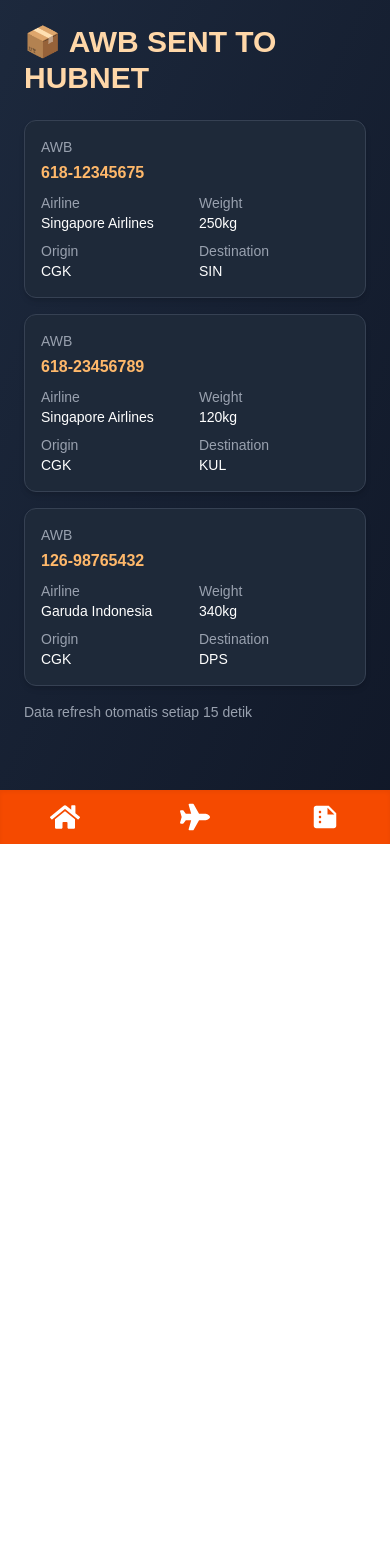
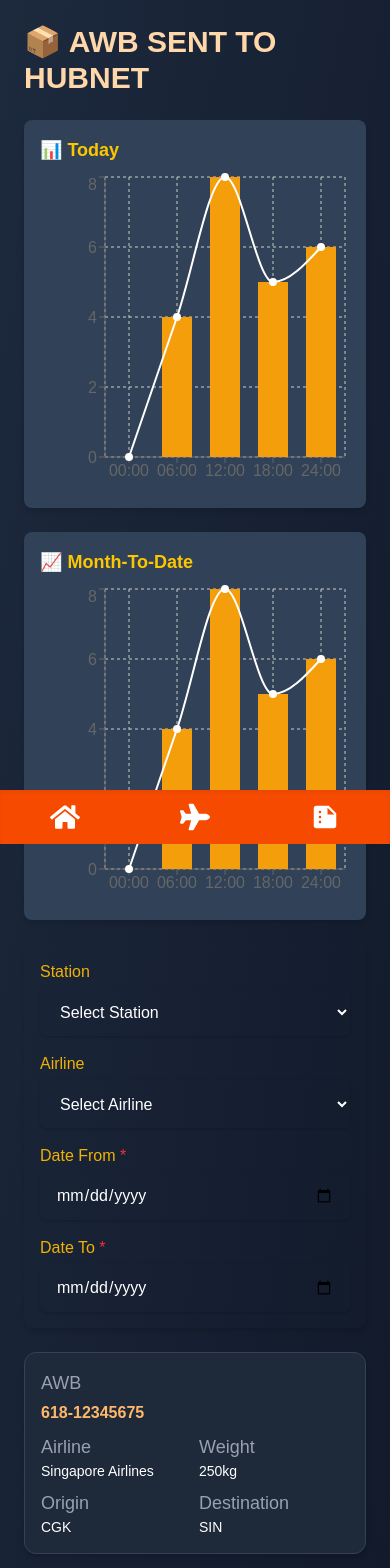
Before and after one commit to itappsjas/hubnet, a Next.js app: page /dashboard in a window 390 px wide. Shown: the top 1568 px of the page. Before the commit the page ends 844 px from the top, so only its background shows below. Built offline with nearby package versions, Linux system fonts and the light colour scheme.

Commit message:
Update 1

```diff
--- a/app/components/AwbTable.tsx
+++ b/app/components/AwbTable.tsx
@@ -52,24 +52,24 @@ export default function AwbTable({ awbData }: { awbData: AwbData[] }) {
             key={index}
             className="bg-gray-800 border border-gray-700 rounded-xl p-4 shadow-md"
           >
-            <p className="text-sm text-gray-400 mb-1">AWB</p>
+            <p className="text-lg text-gray-400 mb-1">AWB</p>
             <p className="font-bold text-orange-300">{row.awb}</p>
 
             <div className="mt-2 grid grid-cols-2 text-sm gap-2">
               <div>
-                <p className="text-gray-400">Airline</p>
+                <p className="text-lg text-gray-400">Airline</p>
                 <p>{row.airline}</p>
               </div>
               <div>
-                <p className="text-gray-400">Weight</p>
+                <p className="text-lg text-gray-400">Weight</p>
                 <p>{row.weight}</p>
               </div>
               <div>
-                <p className="text-gray-400">Origin</p>
+                <p className="text-lg text-gray-400">Origin</p>
                 <p>{row.origin}</p>
               </div>
               <div>
-                <p className="text-gray-400">Destination</p>
+                <p className="text-lg text-gray-400">Destination</p>
                 <p>{row.destination}</p>
               </div>
             </div>
--- a/app/dashboard/page.tsx
+++ b/app/dashboard/page.tsx
@@ -5,6 +5,17 @@ import Sidebar from '../components/Sidebar'
 import MobileNav from '../components/MobileNav'
 import PageHeader from '../components/PageHeader'
 import AwbTable from '../components/AwbTable'
+import {
+  ComposedChart,
+  Bar,
+  Line,
+  XAxis,
+  YAxis,
+  CartesianGrid,
+  Tooltip,
+  ResponsiveContainer,
+} from 'recharts'
+
 
 
 interface AwbData {
@@ -55,15 +66,121 @@ export default function DashboardPage() {
     return () => clearInterval(interval)
   }, [])
 
+  // Contoh data dummy
+const todayChartData = [
+  { name: '00:00', count: 0 },
+  { name: '06:00', count: 4 },
+  { name: '12:00', count: 8 },
+  { name: '18:00', count: 5 },
+  { name: '24:00', count: 6 },
+]
+
+const mtdChartData = [
+  { name: 'Jul 1', count: 12 },
+  { name: 'Jul 2', count: 18 },
+  { name: 'Jul 3', count: 9 },
+  { name: 'Jul 4', count: 15 },
+  { name: 'Jul 5', count: 11 },
+  { name: 'Jul 6', count: 20 },
+  { name: 'Jul 7', count: 14 },
+]
+
+
   return (
     <div className="flex min-h-screen bg-gradient-to-br from-slate-800 to-gray-900 text-white relative">
       <Sidebar />
       <MobileNav />
       <main className="flex-1 p-6 pb-24 lg:pb-6">
         <PageHeader title="📦 AWB SENT TO HUBNET" />
+
+        {/* Grafik Today & MTD */}
+          <div className="grid grid-cols-1 md:grid-cols-2 gap-6 mb-6">
+            {/* Grafik Today */}
+            <div className="bg-slate-700 rounded-lg p-4 shadow-md">
+              <h2 className="text-lg font-semibold mb-2 text-yellow-400">📊 Today</h2>
+              <ResponsiveContainer width="100%" height={320}>
+                <ComposedChart data={todayChartData}>
+                  <CartesianGrid strokeDasharray="3 3" />
+                  <XAxis dataKey="name" />
+                  <YAxis allowDecimals={false} />
+                  <Tooltip />
+                  <Bar dataKey="count" barSize={30} fill="#f59e0b" />
+                  <Line type="monotone" dataKey="count" stroke="#fff" strokeWidth={2} />
+                </ComposedChart>
+              </ResponsiveContainer>
+            </div>
+
+            {/* Grafik MTD */}
+            <div className="bg-slate-700 rounded-lg p-4 shadow-md">
+              <h2 className="text-lg font-semibold mb-2 text-yellow-400">📈 Month-To-Date</h2>
+              <ResponsiveContainer width="100%" height={320}>
+                <ComposedChart data={todayChartData}>
+                  <CartesianGrid strokeDasharray="3 3" />
+                  <XAxis dataKey="name" />
+                  <YAxis allowDecimals={false} />
+                  <Tooltip />
+                  <Bar dataKey="count" barSize={30} fill="#f59e0b" />
+                  <Line type="monotone" dataKey="count" stroke="#fff" strokeWidth={2} />
+                </ComposedChart>
+              </ResponsiveContainer>
+            </div>
+          </div>
+
+        {/* Filter Section */}
+        <div className="mb-6 p-4 rounded-lg shadow-md">
+        <div className="grid grid-cols-1 md:grid-cols-4 gap-4">
+          {/* Station Filter */}
+          <div>
+            <label htmlFor="station" className="block text-base font-medium text-yellow-500">Station</label>
+            <select
+              id="station"
+              className="mt-1 block w-full text-base h-12 px-4 py-2 border-gray-300 rounded-md shadow-sm focus:ring-indigo-500 focus:border-indigo-500"
+            >
+              <option value="">Select Station</option>
+              {/* Add station options here */}
+            </select>
+          </div>
+
+          {/* Airline Filter */}
+          <div>
+            <label htmlFor="airline" className="block text-base font-medium text-yellow-500">Airline</label>
+            <select
+              id="airline"
+              className="mt-1 block w-full text-base h-12 px-4 py-2 border-gray-300 rounded-md shadow-sm focus:ring-indigo-500 focus:border-indigo-500"
+            >
+              <option value="">Select Airline</option>
+              {/* Add airline options here */}
+            </select>
+          </div>
+
+          {/* Date From Filter */}
+            <div>
+              <label htmlFor="dateFrom" className="block text-base font-medium text-yellow-500">Date From<span className="text-red-500"> *</span></label>
+              <input
+                type="date"
+                id="dateFrom"
+                required
+                className="mt-1 block w-full text-base h-12 px-4 py-2 border-gray-300 rounded-md shadow-sm focus:ring-indigo-500 focus:border-indigo-500"
+              />
+            </div>
+
+            {/* Date To Filter */}
+            <div>
+              <label htmlFor="dateTo" className="block text-base font-medium text-yellow-500">Date To<span className="text-red-500"> *</span></label>
+              <input
+                type="date"
+                id="dateTo"
+                required
+                className="mt-1 block w-full text-base h-12 px-4 py-2 border-gray-300 rounded-md shadow-sm focus:ring-indigo-500 focus:border-indigo-500"
+              />
+            </div>
+          </div>
+        </div>
+        {/* Awb Table */}
         <AwbTable awbData={awbData} />
-        <p className="text-sm text-gray-400 mt-4">Data refresh otomatis setiap 15 detik</p>
+        <p className="text-sm text-gray-400 mt-4">The data will be updated every 1 minutes</p>
       </main>
+
     </div>
   )
 }
--- a/package.json
+++ b/package.json
@@ -18,6 +18,7 @@
     "react-dom": "^19.0.0",
     "react-hot-toast": "^2.5.2",
     "react-icons": "^5.5.0",
+    "recharts": "^3.1.0",
     "speakeasy": "^2.0.0",
     "styled-components": "^6.1.19"
   },
```
Also changed, not shown: 1 other file (tests, documents, lock files or other folders).
